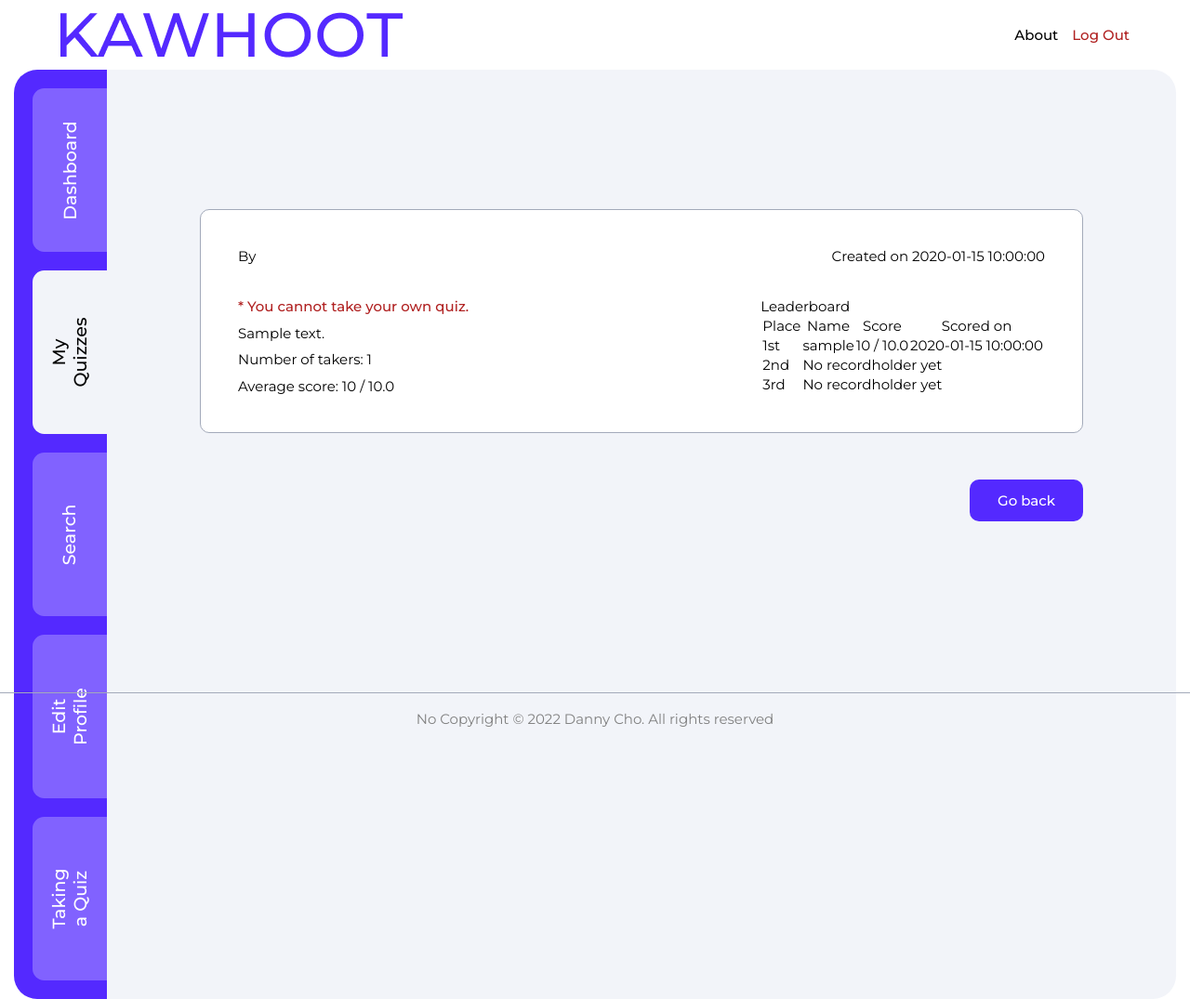
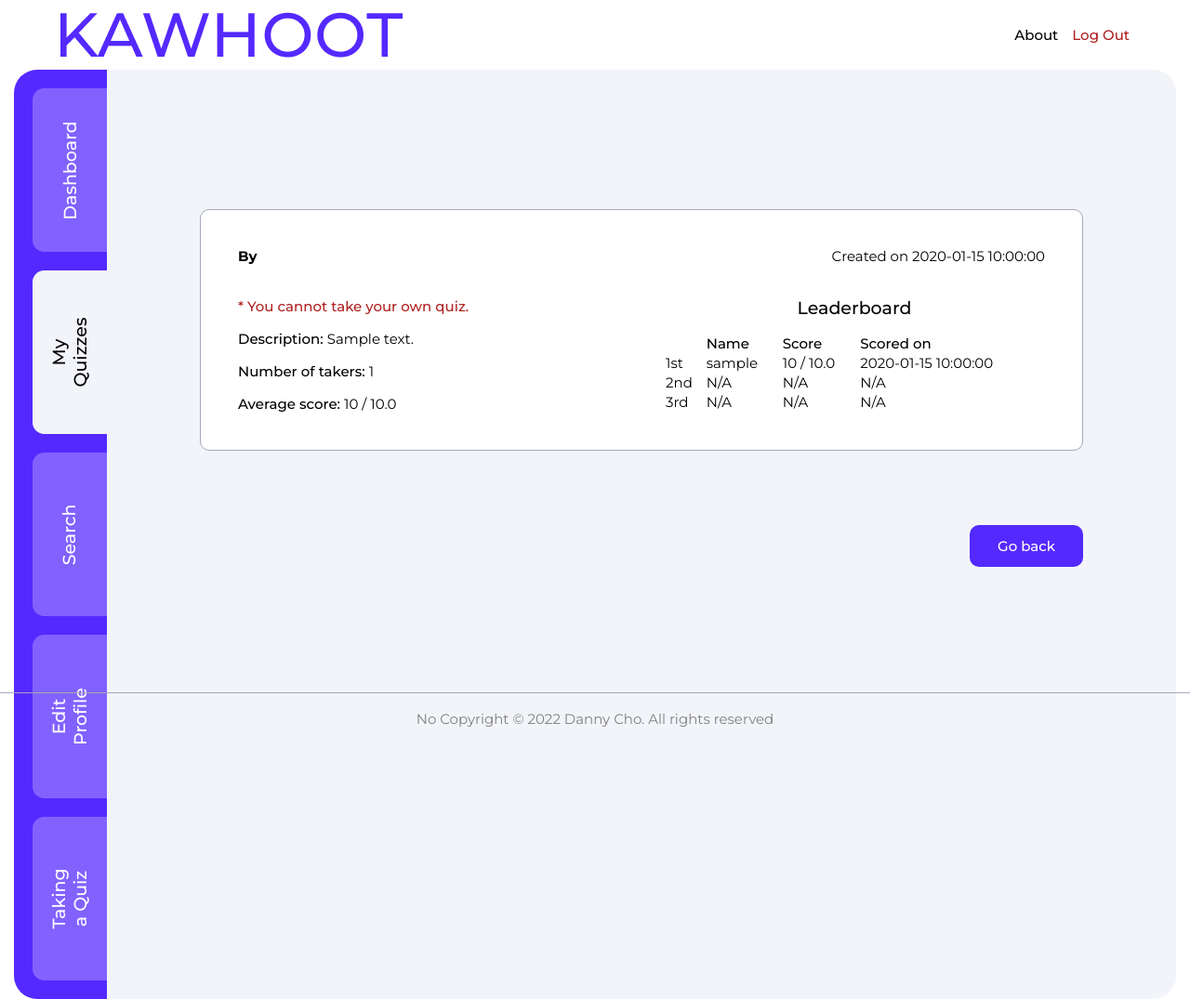
Before and after one commit to danheecho1/Kawhoot, a Flask app: page /quiz/1/1 in a window 1280 px wide. Shown: the whole page at 93% size. Run offline with Flask 2, Linux system fonts and the light colour scheme; the visitor is signed in with stand-in values (Sample User, id 1); tables that the repository leaves empty or names only in its code hold one stand-in row (values such as "Sample post").

Commit message:
mainly css changes, and quiz submission being updated
dashboard, quiz selection, and quiz attempt css updated. **still need to update the result page css to match quiz selection.** quiz submission will also need to update to allow submission with all questions answered (WIP)

```diff
--- a/kawhoot_app/static/style.css
+++ b/kawhoot_app/static/style.css
@@ -601,8 +603,24 @@
     margin-bottom: 20px;
 }
 
+.body-div__main-content-div__quiz-detail-div__header-div__created_by {
+    font-weight: var(--fw-bold);
+}
+
 .body-div__main-content-div__quiz-detail-div__header-div__timestamps {
     text-align: right;
+}
+
+.body-div__main-content-div__quiz-detail-div__info-div {
+    display: flex;
+    justify-content: space-between;
+}
+
+.body-div__main-content-div__quiz-detail-div__info-div__left-side {
+    display: flex;
+    flex-direction: column;
+    justify-content: space-between;
+    width: 430px;
 }
 
 .body-div__main-content-div__quiz-detail-div__validation {
@@ -610,10 +628,35 @@
     font-weight: var(--fw-medium);
 }
 
+.body-div__main-content-div__quiz-detail-div__info-div__right-side {
+    width: 410px;
+}
+
+.body-div__main-content-div__quiz-detail-div__info-div__right-side__header {
+    text-align: center;
+    font-size: var(--fs-3);
+    font-weight: var(--fw-medium);
+    margin-bottom: 15px;
+}
+
+.body-div__main-content-div__quiz-detail-div__info-div__right-side__table {
+    width: 420px;
+}
+
+.body-div__main-content-div__quiz-detail-div__info-div__right-side__table thead tr {
+    text-align: left;
+    font-weight: var(--fw-medium);
+}
+
+.body-div__main-content-div__quiz-detail-div__info-div__right-side__table__tbody__no-record {
+    text-align: center;
+}
+
 .body-div__main-content-div__form__buttons-div--start-quiz {
     display: flex;
     justify-content: flex-end;
     gap: 20px;
+    margin-top: 30px;
 }
 
 /* body__main content view -> taking a quiz */
--- a/kawhoot_app/templates/select_my_quiz.html
+++ b/kawhoot_app/templates/select_my_quiz.html
@@ -57,7 +57,7 @@
                 <h1 class="util--page-header">{{quiz[0].title}}</h1>
                 <div class="body-div__main-content-div__quiz-detail-div">
                     <div class="body-div__main-content-div__quiz-detail-div__header-div">
-                        <h2>By {{quiz[0].username}}</h2>
+                        <h2 class="body-div__main-content-div__quiz-detail-div__header-div__created_by">By {{quiz[0].username}}</h2>
                         <div>
                             <h3 class="body-div__main-content-div__quiz-detail-div__header-div__timestamps">Created on {{quiz[0].created_at}}</h3>
                             {% if quiz[0].created_at != quiz[0].updated_at %}
@@ -65,21 +65,21 @@
                             {% endif %}
                         </div>
                     </div>
-                    <div style="display: flex; justify-content: space-between">
-                        <div style="display: flex; flex-direction: column; justify-content: space-between; width: 450px;">
+                    <div class="body-div__main-content-div__quiz-detail-div__info-div">
+                        <div class="body-div__main-content-div__quiz-detail-div__info-div__left-side">
                             {% if quiz_owner_id == logged_in_user_id %}
                             <p class="body-div__main-content-div__quiz-detail-div__validation">* You cannot take your own quiz.</p>
                             {% endif %}
-                            <p>{{quiz[0].description}}</p>
-                            <p>Number of takers: {{count[0]['COUNT(*)']}}</p>
-                            <p>Average score: {{summary[0]['average_score']}} / 10.0</p>
+                            <p><span style="font-weight: var(--fw-medium)">Description: </span>{{quiz[0].description}}</p>
+                            <p><span style="font-weight: var(--fw-medium)">Number of takers: </span>{{count[0]['COUNT(*)']}}</p>
+                            <p><span style="font-weight: var(--fw-medium)">Average score: </span>{{summary[0]['average_score']}} / 10.0</p>
                         </div>
-                        <div>
-                            <h3>Leaderboard</h3>
-                            <table>
+                        <div class="body-div__main-content-div__quiz-detail-div__info-div__right-side">
+                            <h3 class="body-div__main-content-div__quiz-detail-div__info-div__right-side__header">Leaderboard</h3>
+                            <table class="body-div__main-content-div__quiz-detail-div__info-div__right-side__table">
                                 <thead>
                                     <tr>
-                                        <th>Place</th>
+                                        <th></th>
                                         <th>Name</th>
                                         <th>Score</th>
                                         <th>Scored on</th>
@@ -93,7 +93,9 @@
                                         <td>{{leaders[0].score}} / 10.0</td>
                                         <td>{{leaders[0].created_at}}</td>
                                         {% else %}
-                                        <td colspan="3">No recordholder yet</td>
+                                        <td>N/A</td>
+                                        <td>N/A</td>
+                                        <td>N/A</td>
                                         {% endif %}
                                     </tr>
                                     <tr>
@@ -103,7 +105,9 @@
                                         <td>{{leaders[1].score}} / 10.0</td>
                                         <td>{{leaders[1].created_at}}</td>
                                         {% else %}
-                                        <td colspan="3">No recordholder yet</td>
+                                        <td>N/A</td>
+                                        <td>N/A</td>
+                                        <td>N/A</td>
                                         {% endif %}
                                     </tr>
                                     <tr>
@@ -113,7 +117,9 @@
                                         <td>{{leaders[2].score}} / 10.0</td>
                                         <td>{{leaders[2].created_at}}</td>
                                         {% else %}
-                                        <td colspan="3">No recordholder yet</td>
+                                        <td>N/A</td>
+                                        <td>N/A</td>
+                                        <td>N/A</td>
                                         {% endif %}
                                     </tr>
                                 </tbody>
```
Also changed, not shown: other parts of kawhoot_app/static/style.css (+25 -6 lines), kawhoot_app/static/taking_quiz.js (+21 -0 lines), kawhoot_app/templates/select_search.html (+19 -13 lines), kawhoot_app/templates/taking_quiz.html (+51 -51 lines).
